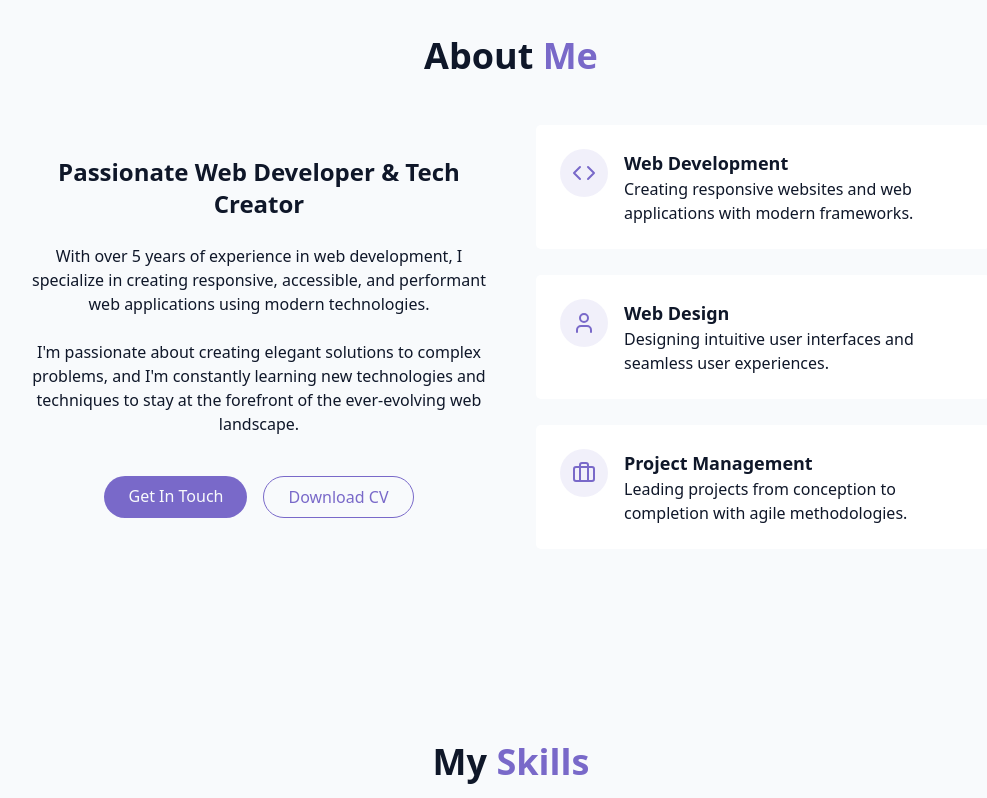
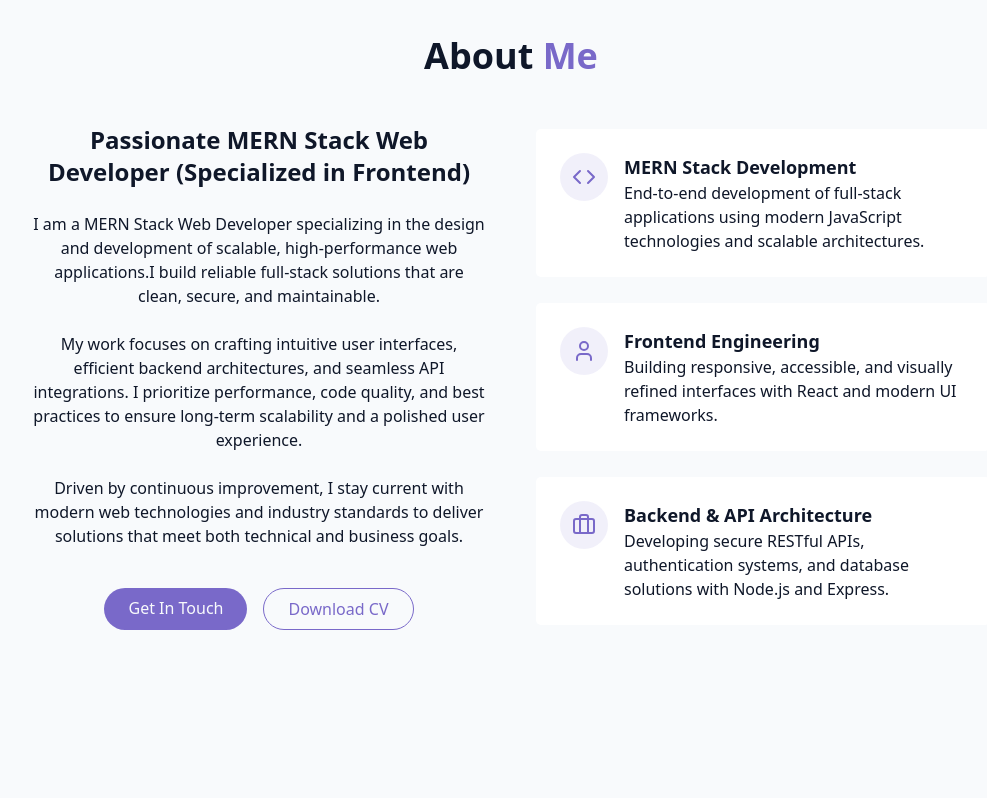
Before and after one commit to codewithzilan/Zilan_Portfolio, a React (Vite) app: page / in a window 1280 px wide. Shown: the part 860-1658 px from the top of the page, without its empty margins (129-1116 px from the left). Built offline with nearby package versions, Linux system fonts and the light colour scheme.

Commit message:
Update about me & full UI

```diff
--- a/package.json
+++ b/package.json
@@ -17,7 +17,7 @@
     "lucide-react": "^0.501.0",
     "react": "^19.2.3",
     "react-dom": "^19.2.3",
-    "react-router-dom": "^7.5.1",
+    "react-router-dom": "^7.12.0",
     "tailwind-merge": "^3.2.0",
     "tailwindcss": "^4.1.4"
   },
--- a/src/components/AboutSection.jsx
+++ b/src/components/AboutSection.jsx
@@ -12,20 +12,24 @@ export const AboutSection = () => {
         <div className="grid grid-cols-1 md:grid-cols-2 gap-12 items-center">
           <div className="space-y-6">
             <h3 className="text-2xl font-semibold">
-              Passionate Web Developer & Tech Creator
+              Passionate MERN Stack Web Developer   (Specialized in Frontend)
             </h3>
 
             <p className="text-muted-foreground">
-              With over 5 years of experience in web development, I specialize
-              in creating responsive, accessible, and performant web
-              applications using modern technologies.
+            I am a MERN Stack Web Developer specializing in the design and development of scalable,
+            high-performance web applications.I build reliable full-stack solutions that are clean, secure, and maintainable.
             </p>
 
             <p className="text-muted-foreground">
-              I'm passionate about creating elegant solutions to complex
-              problems, and I'm constantly learning new technologies and
-              techniques to stay at the forefront of the ever-evolving web
-              landscape.
+              My work focuses on crafting intuitive user interfaces, efficient backend architectures,
+              and seamless API integrations. I prioritize performance, code quality, and best practices
+              to ensure long-term scalability and a polished user experience.
+            </p>
+
+            <p className="text-muted-foreground">
+              Driven by continuous improvement, I stay current with modern web
+              technologies and industry standards to deliver solutions that meet
+              both technical and business goals.
             </p>
 
             <div className="flex flex-col sm:flex-row gap-4 pt-4 justify-center">
@@ -50,10 +54,9 @@ export const AboutSection = () => {
                   <Code className="h-6 w-6 text-primary" />
                 </div>
                 <div className="text-left">
-                  <h4 className="font-semibold text-lg"> Web Development</h4>
+                  <h4 className="font-semibold text-lg">MERN Stack Development</h4>
                   <p className="text-muted-foreground">
-                    Creating responsive websites and web applications with
-                    modern frameworks.
+                    End-to-end development of full-stack applications using modern JavaScript technologies and scalable architectures.
                   </p>
                 </div>
               </div>
@@ -64,10 +67,9 @@ export const AboutSection = () => {
                   <User className="h-6 w-6 text-primary" />
                 </div>
                 <div className="text-left">
-                  <h4 className="font-semibold text-lg">Web Design</h4>
+                  <h4 className="font-semibold text-lg">Frontend Engineering</h4>
                   <p className="text-muted-foreground">
-                    Designing intuitive user interfaces and seamless user
-                    experiences.
+                    Building responsive, accessible, and visually refined interfaces with React and modern UI frameworks.
                   </p>
                 </div>
               </div>
@@ -79,10 +81,9 @@ export const AboutSection = () => {
                 </div>
 
                 <div className="text-left">
-                  <h4 className="font-semibold text-lg">Project Management</h4>
+                  <h4 className="font-semibold text-lg">Backend & API Architecture</h4>
                   <p className="text-muted-foreground">
-                    Leading projects from conception to completion with agile
-                    methodologies.
+                    Developing secure RESTful APIs, authentication systems, and database solutions with Node.js and Express.
                   </p>
                 </div>
               </div>
--- a/src/components/ContactSection.jsx
+++ b/src/components/ContactSection.jsx
@@ -56,8 +56,7 @@ export const ContactSection = () => {
                   <h4 className="font-medium text-start"> Email</h4>
                   <a
                     href="mohammadzilan31@gmail.com"
-                    className="text-muted-foreground hover:text-primary transition-colors"
-                  >
+                    className="text-muted-foreground hover:text-primary transition-colors">
                     mohammadzilan31@gmail.com
                   </a>
                 </div>
@@ -94,10 +93,10 @@ export const ContactSection = () => {
                 <a href="https://www.linkedin.com/in/mohammad-zilan-8a83912a0/" target="_blank">
                   <Linkedin />
                 </a>
-                <a href="#" target="_blank">
+                <a href="https://x.com/rahman_zilan">
                   <Twitter />
                 </a>
-                <a href="#" target="_blank">
+                <a href="https://www.instagram.com/mr.__zilan?igsh=amJ0bzhyM3ZmOGFz">
                   <Instagram />
                 </a>
               </div>
--- a/src/components/HeroSection.jsx
+++ b/src/components/HeroSection.jsx
@@ -21,9 +21,8 @@ export const HeroSection = () => {
           </h1>
 
           <p className="text-lg md:text-xl text-muted-foreground max-2-2xl mx-auto opacity-0 animate-fade-in-delay-3">
-            I create stellar web experiences with modern technologies.
-            Specializing in front-end development, I build interfaces that are
-            both beautiful and functional.
+            I design and build scalable, high-performance web applications using modern JavaScript technologies.
+            Focused on clean architecture, intuitive user experiences, and reliable backend systems.
           </p>
 
           <div className="pt-4 opacity-0 animate-fade-in-delay-4">
```
Also changed, not shown: 2 other files (tests, documents, lock files or other folders).
